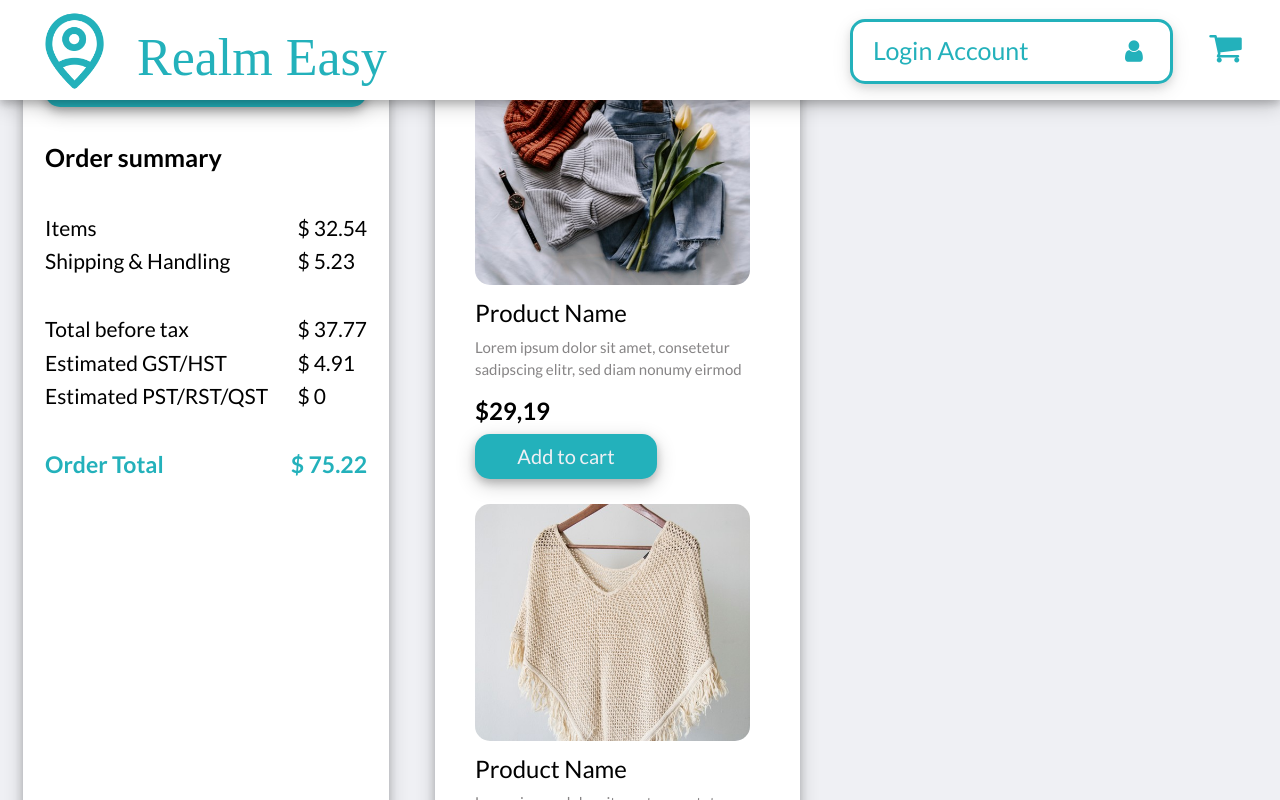
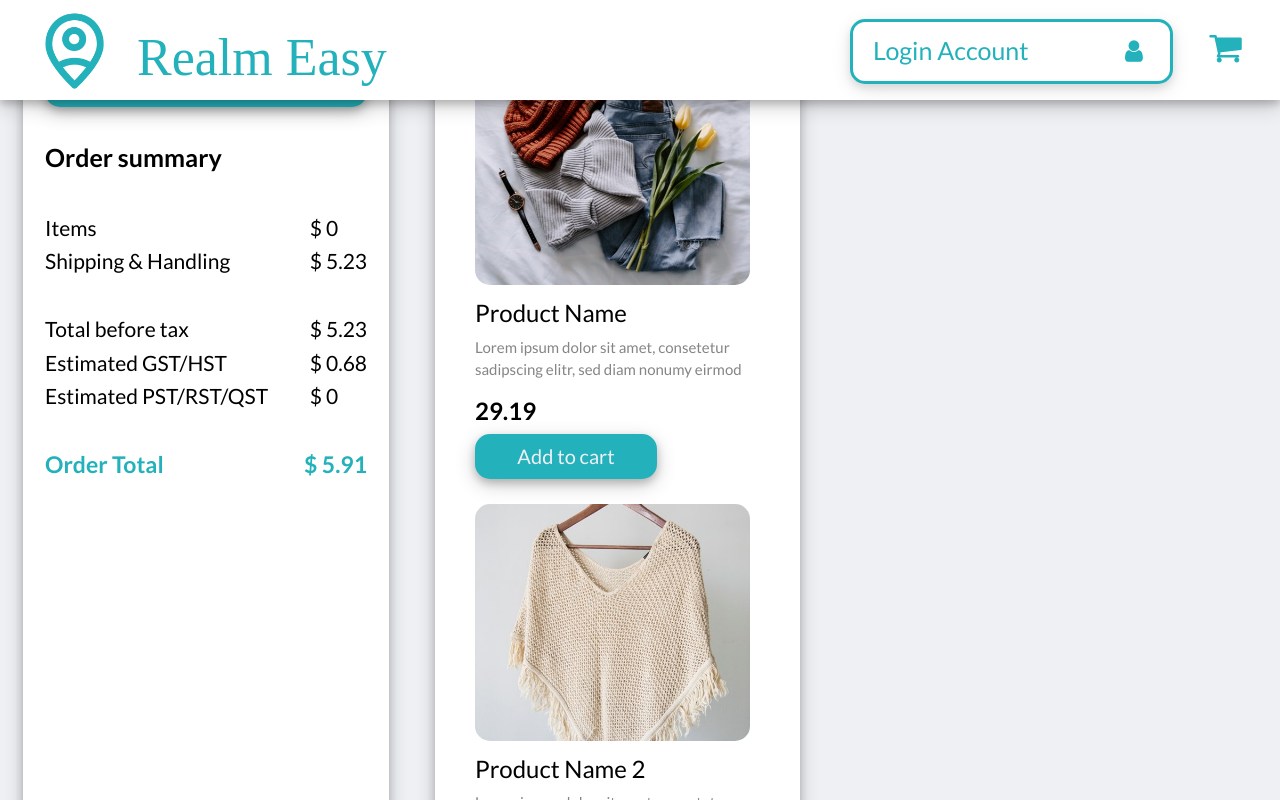
Before and after one commit to viviplc/realmeasy, a Vue app: page /#/shoppingCart in a window 1280 px wide. Both pictures are taken after a click on the button "Login Account". Shown: the top 800 px of the page. Built offline with nearby package versions, Linux system fonts and the light colour scheme.

Commit message:
working cart calculations from vuex store

```diff
--- a/src/components/Item.vue
+++ b/src/components/Item.vue
@@ -34,7 +34,7 @@ export default {
       required: true,
     },
     productprice: {
-      type: String,
+      type: Number,
       required: true,
     },
   },
--- a/src/components/ItemShoppingCart.vue
+++ b/src/components/ItemShoppingCart.vue
@@ -53,7 +53,7 @@ export default {
       required: true,
     },
     productprice: {
-      type: String,
+      type: Number,
       required: true,
     },
     productquantity: {
--- a/src/store/index.js
+++ b/src/store/index.js
@@ -18,7 +18,7 @@ export default new Vuex.Store({
         productName: "Product Name",
         productDescription:
           "Lorem ipsum dolor sit amet, consetetur sadipscing elitr, sed diam nonumy eirmod",
-        productPrice: "$29,19",
+        productPrice: 29.19,
         reviews: [
           {
             userId: 123,
@@ -44,7 +44,7 @@ export default new Vuex.Store({
         productName: "Product Name 2",
         productDescription:
           "Lorem ipsum dolor sit amet, consetetur sadipscing elitr, sed diam nonumy eirmod",
-        productPrice: "$29,19",
+        productPrice: 29.19,
         reviews: [
           {
             userId: 123,
@@ -70,7 +70,7 @@ export default new Vuex.Store({
         productName: "Product Name 3",
         productDescription:
           "Lorem ipsum dolor sit amet, consetetur sadipscing elitr, sed diam nonumy eirmod",
-        productPrice: "$29,19",
+        productPrice: 29.19,
         reviews: [
           {
             userId: 123,
@@ -96,7 +96,7 @@ export default new Vuex.Store({
         productName: "Product Name",
         productDescription:
           "Lorem ipsum dolor sit amet, consetetur sadipscing elitr, sed diam nonumy eirmod",
-        productPrice: "$29,19",
+        productPrice: 29.19,
         reviews: [
           {
             userId: 123,
@@ -122,7 +122,7 @@ export default new Vuex.Store({
         productName: "Product Name",
         productDescription:
           "Lorem ipsum dolor sit amet, consetetur sadipscing elitr, sed diam nonumy eirmod",
-        productPrice: "$29,19",
+        productPrice: 29.19,
         reviews: [
           {
             userId: 123,
@@ -148,7 +148,7 @@ export default new Vuex.Store({
         productName: "Product Name",
         productDescription:
           "Lorem ipsum dolor sit amet, consetetur sadipscing elitr, sed diam nonumy eirmod",
-        productPrice: "$29,19",
+        productPrice: 29.19,
         reviews: [
           {
             userId: 123,
@@ -174,7 +174,7 @@ export default new Vuex.Store({
         productName: "Product Name",
         productDescription:
           "Lorem ipsum dolor sit amet, consetetur sadipscing elitr, sed diam nonumy eirmod",
-        productPrice: "$29,19",
+        productPrice: 29.19,
         reviews: [
           {
             userId: 123,
@@ -200,7 +200,7 @@ export default new Vuex.Store({
         productName: "Product Name",
         productDescription:
           "Lorem ipsum dolor sit amet, consetetur sadipscing elitr, sed diam nonumy eirmod",
-        productPrice: "$29,19",
+        productPrice: 29.19,
         reviews: [
           {
             userId: 123,
@@ -226,7 +226,7 @@ export default new Vuex.Store({
         productName: "Product Name",
         productDescription:
           "Lorem ipsum dolor sit amet, consetetur sadipscing elitr, sed diam nonumy eirmod",
-        productPrice: "$29,19",
+        productPrice: 29.19,
         reviews: [
           {
             userId: 123,
@@ -252,7 +252,7 @@ export default new Vuex.Store({
         productName: "Product Name",
         productDescription:
           "Lorem ipsum dolor sit amet, consetetur sadipscing elitr, sed diam nonumy eirmod",
-        productPrice: "$29,19",
+        productPrice: 29.19,
         reviews: [
           {
             userId: 123,
--- a/src/views/ShoppingCartView.vue
+++ b/src/views/ShoppingCartView.vue
@@ -66,49 +66,24 @@ export default {
       }
       return finalResult;
     },
+    itemsprice() {
+      let totalCost = 0.0;
+      this.cartItems.forEach((item)=> {
+        if(item.selected){
+          totalCost += item.productPrice * item.productQuantity;
+        }
+      });
+      return parseFloat(totalCost.toFixed(2));
+    },
+    items() {
+      let productsArray = this.$store.state.products;
+      return productsArray.slice(0, 2);
+    }
+
   },
   data() {
     return {
-      itemsprice: 32.54,
       shippingprice: 5.23,
-      itemscart: [
-        {
-          itemId: 1,
-          image: "Picture7.jpg",
-          productName: "Product Name",
-          productDescription:
-            "Lorem ipsum dolor sit amet, consetetur sadipscing elitr, sed diam nonumy eirmod",
-          productPrice: "$29,19",
-          productQuantity: 2,
-        },
-        {
-          itemId: 2,
-          image: "Picture8.jpg",
-          productName: "Product Name",
-          productDescription:
-            "Lorem ipsum dolor sit amet, consetetur sadipscing elitr, sed diam nonumy eirmod",
-          productPrice: "$29,19",
-          productQuantity: 4,
-        },
-      ],
-      items: [
-        {
-          itemId: 1,
-          image: "Picture1.jpg",
-          productName: "Product Name",
-          productDescription:
-            "Lorem ipsum dolor sit amet, consetetur sadipscing elitr, sed diam nonumy eirmod",
-          productPrice: "$29,19",
-        },
-        {
-          itemId: 2,
-          image: "Picture2.jpg",
-          productName: "Product Name",
-          productDescription:
-            "Lorem ipsum dolor sit amet, consetetur sadipscing elitr, sed diam nonumy eirmod",
-          productPrice: "$29,19",
-        },
-      ],
     };
   },
 };
```
